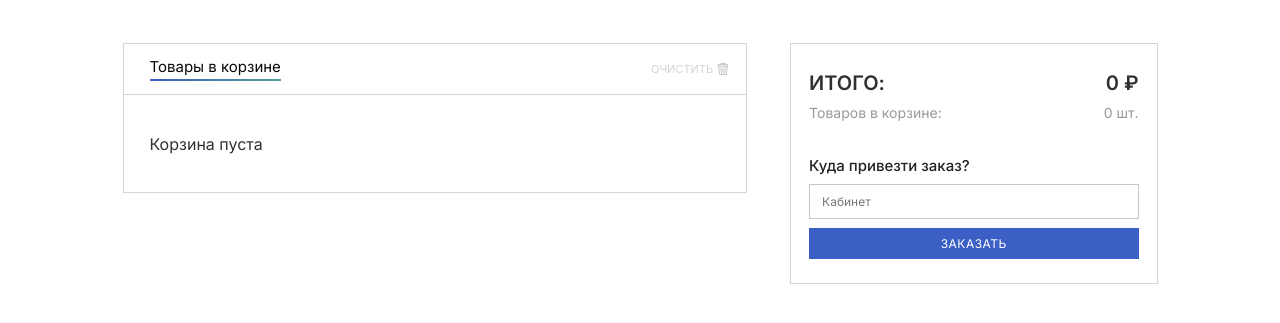
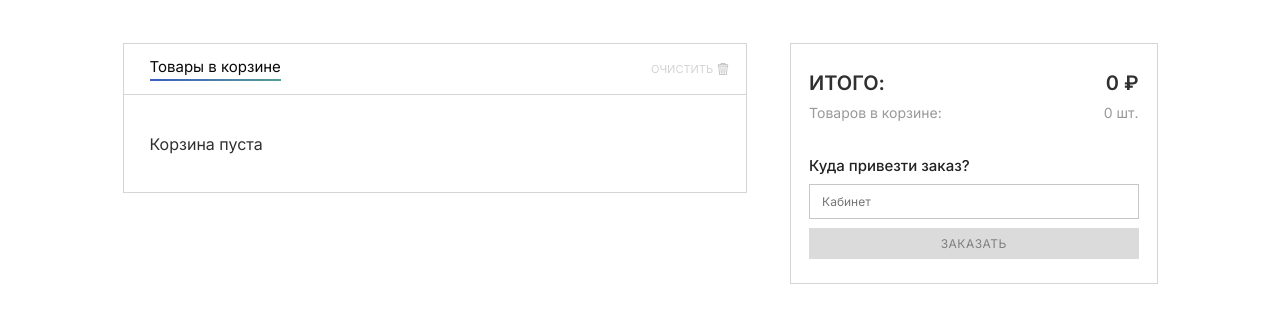
Before and after one commit to Rezzhwxc/buffet-npk, a website built with Vite: page pages/basket.html in a window 1280 px wide. Shown: the part 117-440 px from the top of the page. Built offline with nearby package versions, Linux system fonts and the light colour scheme.

Commit message:
add style for disabled button in basket

```diff
--- a/basket.js
+++ b/basket.js
@@ -476,6 +476,9 @@ document.querySelectorAll(".ripple-button").forEach(button => {
             `${event.clientY - rect.top}px`
         );
 
+        if (button.disabled){
+            return;
+        }else
         button.classList.remove("ripple");
 
         void button.offsetWidth;
--- a/styles/basket.css
+++ b/styles/basket.css
@@ -242,6 +242,17 @@
 }
 
 /* ---------- Оформление заказа ---------- */
+
+.checkout-button:disabled {
+    background: #ccc;
+    color: #4b4b4b;
+    cursor: auto;
+    opacity: 0.7;
+}
+.checkout-button:disabled:hover{
+    background: #ccc;
+    color: #4b4b4b;
+}
 
 .order-summary {
     width: 100%;
```
